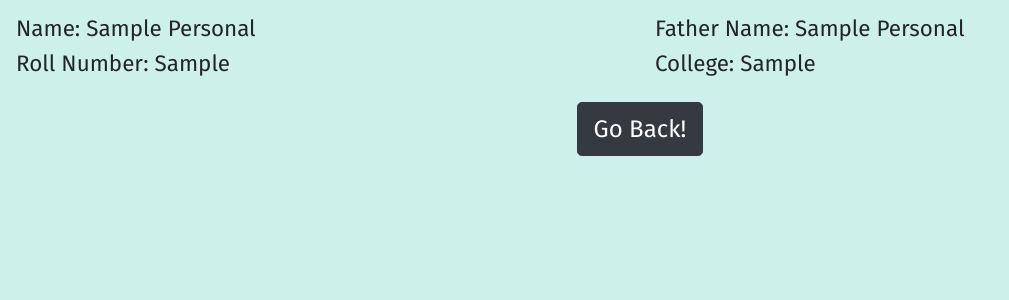
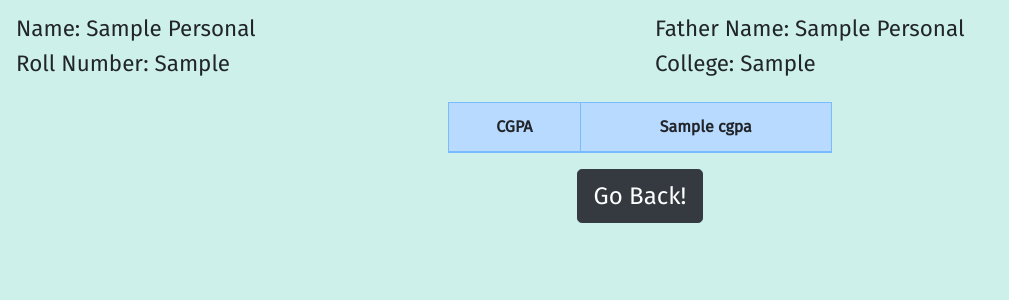
Before and after one commit to SiddharthKoyugura/RRResults, a Flask app: template templates/result.html in a window 1280 px wide. Shown: the part 98-398 px from the top of the page, without its empty margins (0-1009 px from the left). Run offline with Flask 2, Linux system fonts and the light colour scheme; the template is opened without the code that fills it: most values are stand-ins (such as "Sample title", 1, 10 or a date in 2020); lists and menus that the app fills with data are empty; some libraries are stand-ins or nearby versions.

Commit message:
minor bug removed

```diff
--- a/templates/result.html
+++ b/templates/result.html
@@ -49,6 +49,14 @@
     </div>
         {% endif %}
     {% endfor %}
+    <div class="sgpa-table">
+        <table class="table table-bordered table-primary">
+            <thead class="thead">
+                <th>CGPA</th>
+                <th>{{ cgpa }}</th>
+            </thead>
+        </table>
+    </div>
  </div>
  <div class="sgpa-table">
     <a href="{{ url_for('home') }}" class="btn btn-lg btn-dark">Go Back!</a>
```
